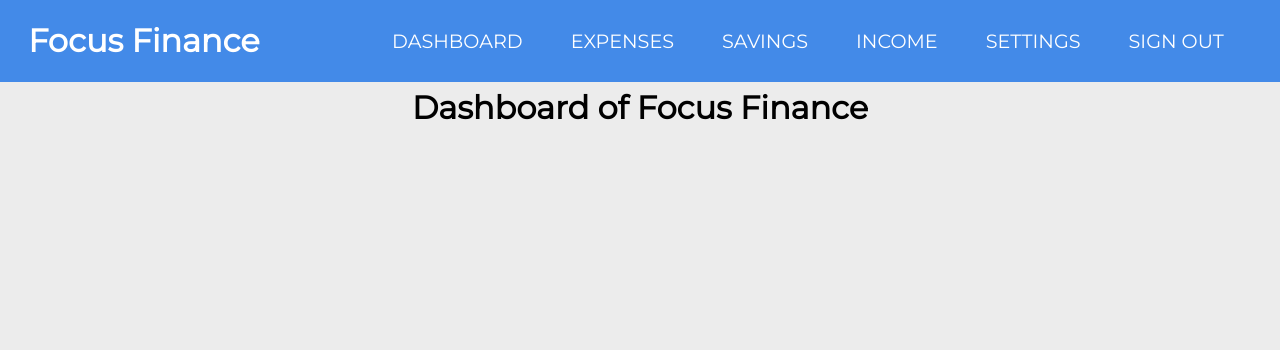
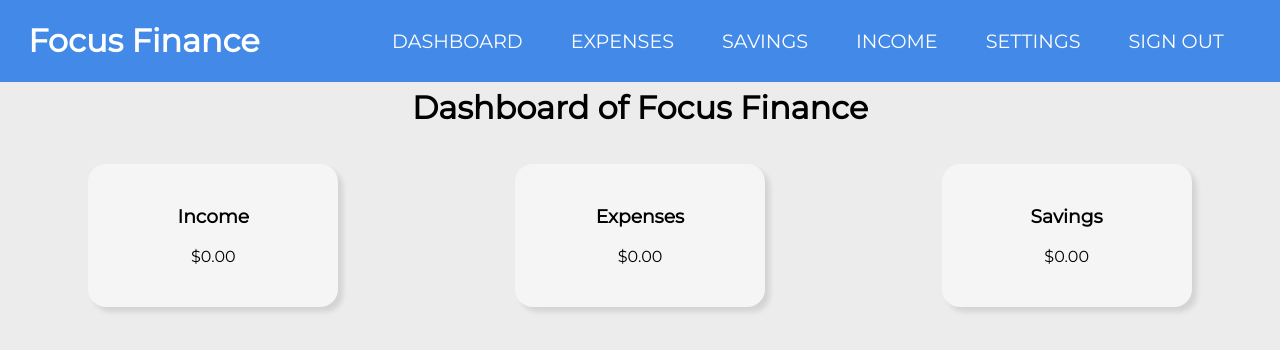
Before and after one commit to Apex-Coder/focusfinance, a React (Create React App) app: page / in a window 1280 px wide. Shown: the top 350 px of the page. Built offline with nearby package versions, Linux system fonts and the light colour scheme; no server answers; the database is empty; sample sign-in values are in the browser's storage.

Commit message:
Dashboard UI Update: added total values card

```diff
--- a/src/App.css
+++ b/src/App.css
@@ -88,6 +88,7 @@ body {
   align-items: center;
 }
 
+
 .App {
   text-align: center;
 }
@@ -101,6 +102,16 @@ body {
   margin-top: 14vh;
 }
 
+.dashboard-card {
+  width: 250px;
+  padding: 1rem;
+  margin: 1rem auto 0;
+
+  border-radius: 18px;
+  background: whitesmoke;
+  box-shadow: 5px 5px 5px rgba(0, 0, 0, 0.1);
+  text-align: center;
+}
 /* Text Styles */
 
 @media (prefers-reduced-motion: no-preference) {
@@ -137,6 +148,10 @@ body {
   .main {
     margin-top: 11vh;
   }
+  .dashboard-card-container {
+    display: flex;
+  }
+
 }
 @media screen and (max-width: 800px) {
   .main {
--- a/src/Components/Dashboard/Dashboard.js
+++ b/src/Components/Dashboard/Dashboard.js
@@ -1,6 +1,7 @@
 import React from 'react';
 
 import ReactNavbar from '../ui/ReactNavbar';
+import { TotalExpenses, TotalSavings, TotalIncome } from '../TotalValues'
 
 const Dashboard = () => {
     return (
@@ -8,6 +9,26 @@ const Dashboard = () => {
             <ReactNavbar />
             <div className="main">
                 <h1>Dashboard of Focus Finance</h1>
+                <div className="dashboard-card-container">
+                    <div className="dashboard-card">
+                        <div className="card-text">
+                            <h3>Income</h3>
+                            <TotalIncome />
+                        </div>
+                    </div>
+                    <div className="dashboard-card">
+                        <div className="card-text">
+                            <h3>Expenses</h3>
+                            <TotalExpenses />
+                        </div>
+                    </div>
+                    <div className="dashboard-card">
+                        <div className="card-text">
+                            <h3>Savings</h3>
+                            <TotalSavings />
+                        </div>
+                    </div>
+                </div>
             </div>
         </>
     );
--- a/src/Components/Expenses/Expenses.js
+++ b/src/Components/Expenses/Expenses.js
@@ -24,7 +24,7 @@ const Expenses = () => {
                 </div>
                 <hr />
                 <div>
-                    <h3>Total Expenses : $<TotalExpenses/></h3>
+                    <h3>Total Expenses : <TotalExpenses/></h3>
                     <div className="subHeader">
                         <h3 className="subHeader">Entries</h3>
                         <button type="button" className="addEntriesBtn" onClick={() => setModalIsOpen(true)}>Add Entry</button>
--- a/src/Components/Income/Income.js
+++ b/src/Components/Income/Income.js
@@ -22,7 +22,7 @@ const Income = () => {
                 </div>
                 <hr />
                 <div>
-                    <h3>Total Income : $<TotalIncome/></h3>
+                    <h3>Total Income : <TotalIncome/></h3>
                     <div className="subHeader">
                         <h3>Entries</h3>
                         <button type="button" className="addEntriesBtn" onClick={() => setModalIsOpen(true)}>Add Entry</button>
--- a/src/Components/Savings/Savings.js
+++ b/src/Components/Savings/Savings.js
@@ -22,7 +22,7 @@ const Savings = () => {
                 </div>
                 <hr />
                 <div>
-                    <h3>Total Savings : $<TotalSavings/></h3>
+                    <h3>Total Savings : <TotalSavings/></h3>
                     <div className="subHeader">
                         <h3>Entries</h3>
                         <button type="button" className="addEntriesBtn" onClick={() => setModalIsOpen(true)}>Add Entry</button>
--- a/src/Components/TotalValues.js
+++ b/src/Components/TotalValues.js
@@ -1,13 +1,17 @@
-import React, { useState, useEffect } from 'react';
+import  { useState, useEffect, useRef } from 'react';
 import app from '../Configuration/base';
 
 
-
+const formatter = new Intl.NumberFormat('en-US', {
+    style: 'currency',
+    currency: 'USD',
+    minimumFractionDigits: 2
+  })
 
 const CalTotalExpenses = () => {
     const userId = app.auth().currentUser.uid;
     const [te, setTe] = useState(0);
-    var totalExpenses = 0;
+    var totalExpenses = useRef(0);
 
     useEffect(() => {
         const unsubscribe = app
@@ -20,20 +24,20 @@ const CalTotalExpenses = () => {
             }))
 
             newEntries.map((entry) =>
-                totalExpenses = totalExpenses + entry.amount
+                totalExpenses.current = totalExpenses.current + entry.amount
             )
-            setTe(totalExpenses)
+            setTe(totalExpenses.current)
         })
 
         return () => unsubscribe();
     }, [userId]);
-    return te;
+    return formatter.format(te);
 };
 
 const CalTotalSavings = () => {
     const userId = app.auth().currentUser.uid;
     const [ts, setTs] = useState(0);
-    var totalSavings = 0;
+    var totalSavings = useRef(0);
 
     useEffect(() => {
         const unsubscribe = app
@@ -45,20 +49,20 @@ const CalTotalSavings = () => {
                 ...doc.data()
             }))
             newEntries.map((entry) =>
-                totalSavings = totalSavings + entry.amount
+                totalSavings.current = totalSavings.current + entry.amount
             )
-            setTs(totalSavings)
+            setTs(totalSavings.current)
         })
 
         return () => unsubscribe();
     }, [userId]);
-    return ts;
+    return formatter.format(ts);
 };
 
 const CalTotalIncome = () => {
     const userId = app.auth().currentUser.uid;
     const [ti, setTi] = useState(0);
-    var totalIncome = 0;
+    var totalIncome = useRef(0);
 
     useEffect(() => {
         const unsubscribe = app
@@ -71,14 +75,14 @@ const CalTotalIncome = () => {
             }))
 
             newEntries.map((entry) =>
-                totalIncome = totalIncome + entry.amount
+                totalIncome.current = totalIncome.current + entry.amount
             )
-            setTi(totalIncome)
+            setTi(totalIncome.current)
         })
 
         return () => unsubscribe();
     }, [userId]);
-    return ti;
+    return formatter.format(ti);
 };
 
 export const  TotalExpenses = () => {
```
